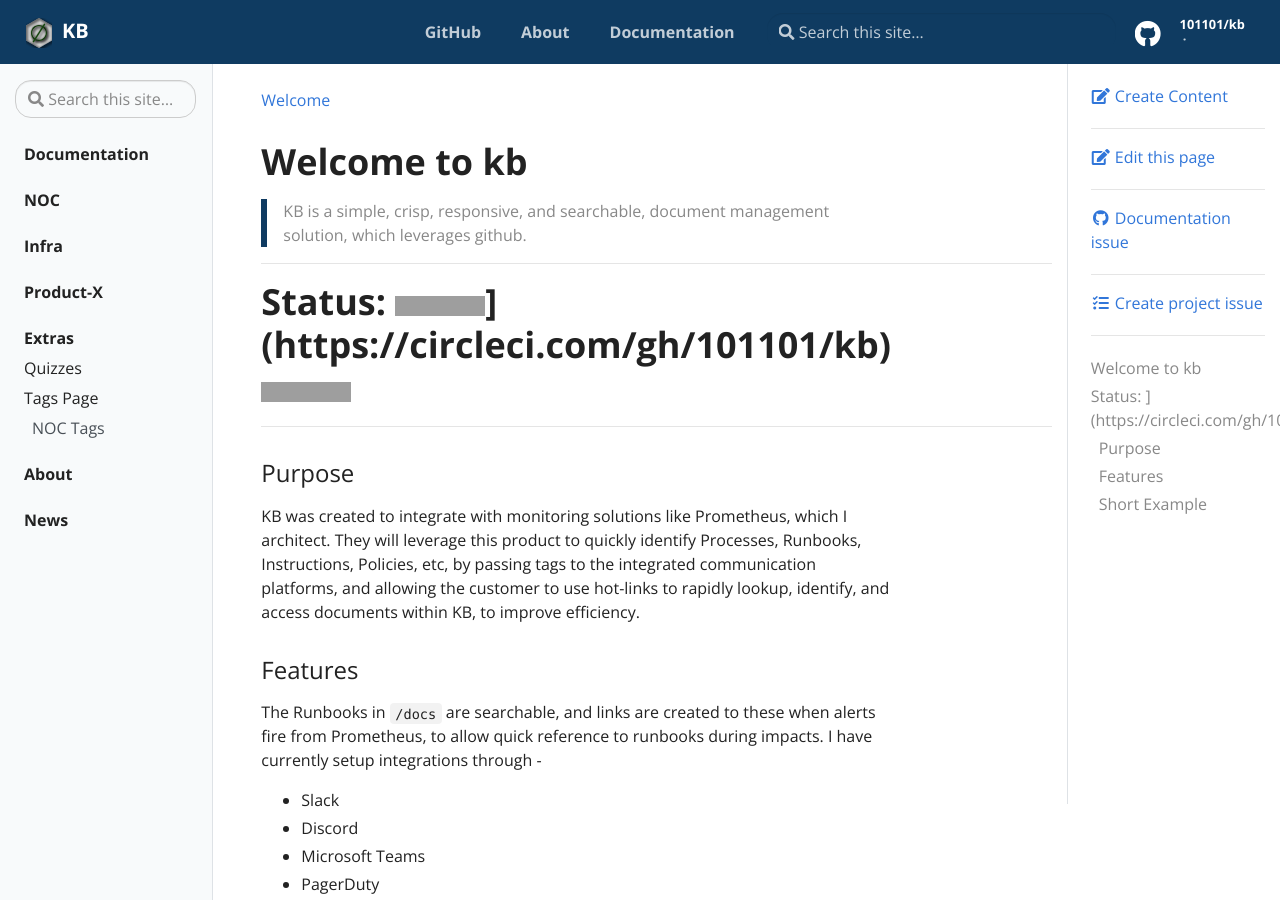
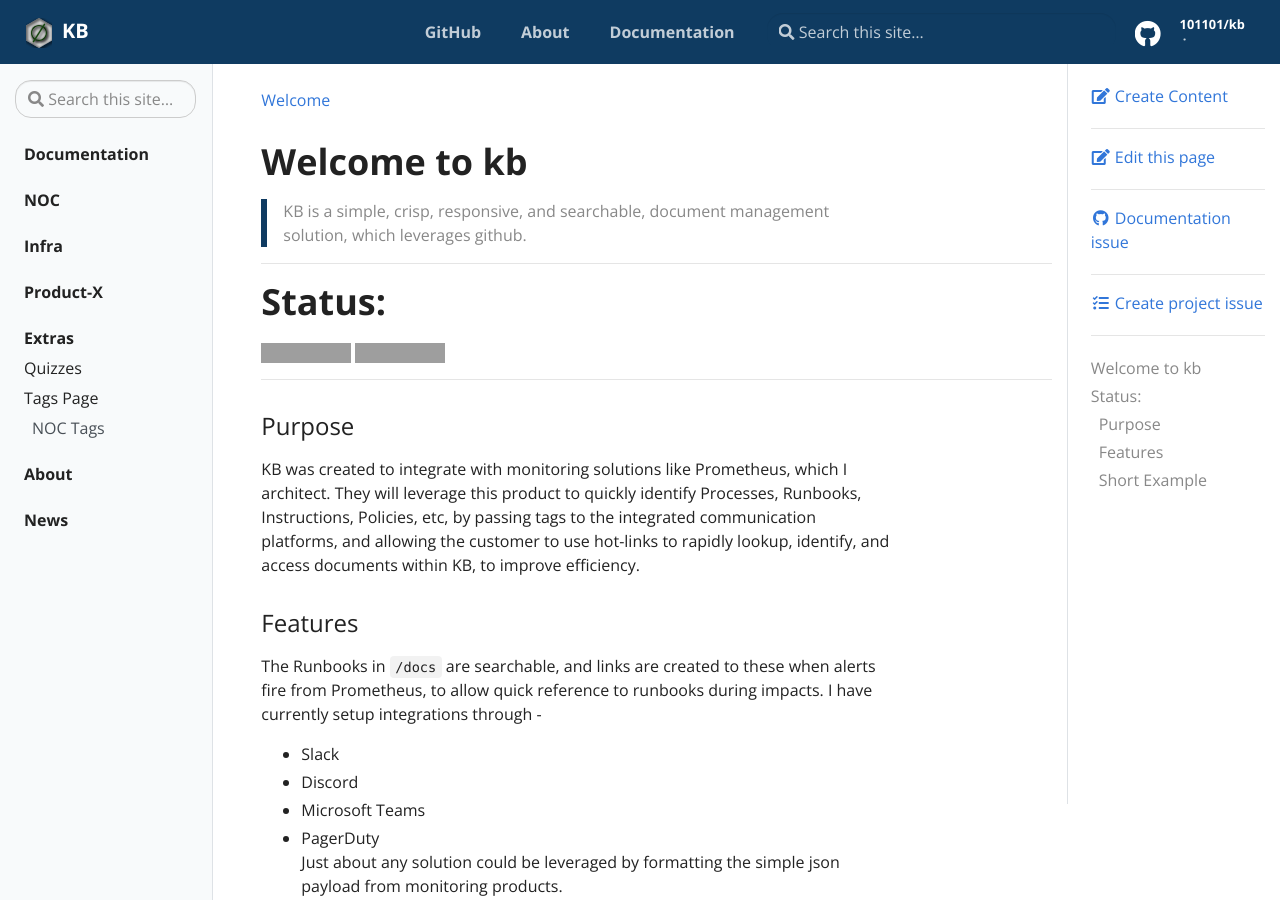
Before and after one commit to 101101/kb, a Jekyll site: the page built from pages/index.md, in a window 1280 px wide and 900 px high. Built offline with Jekyll 4.4.1, drawn with Linux system fonts in a browser that asks for light colours; grey boxes are pictures that could not be loaded.

Commit message:
Update index.md

```diff
--- a/pages/index.md
+++ b/pages/index.md
@@ -10,7 +10,8 @@ permalink: /
 
 ---
 
-# Status: ![CircleCI](https://circleci.com/gh/101101/kb.svg?style=shield)](https://circleci.com/gh/101101/kb) ![Website](https://img.shields.io/website?down_color=magenta&down_message=DOH%21&style=plastic&up_message=Uptime%20is%20King&url=https%3A%2F%2F101101.github.io)
+# Status:
+[![CircleCI](https://circleci.com/gh/101101/kb.svg?style=shield)](https://circleci.com/gh/101101/kb) ![Website](https://img.shields.io/website?down_color=magenta&down_message=DOH%21&style=plastic&up_message=Uptime%20is%20King&url=https%3A%2F%2F101101.github.io)
 
 ---
 
```
